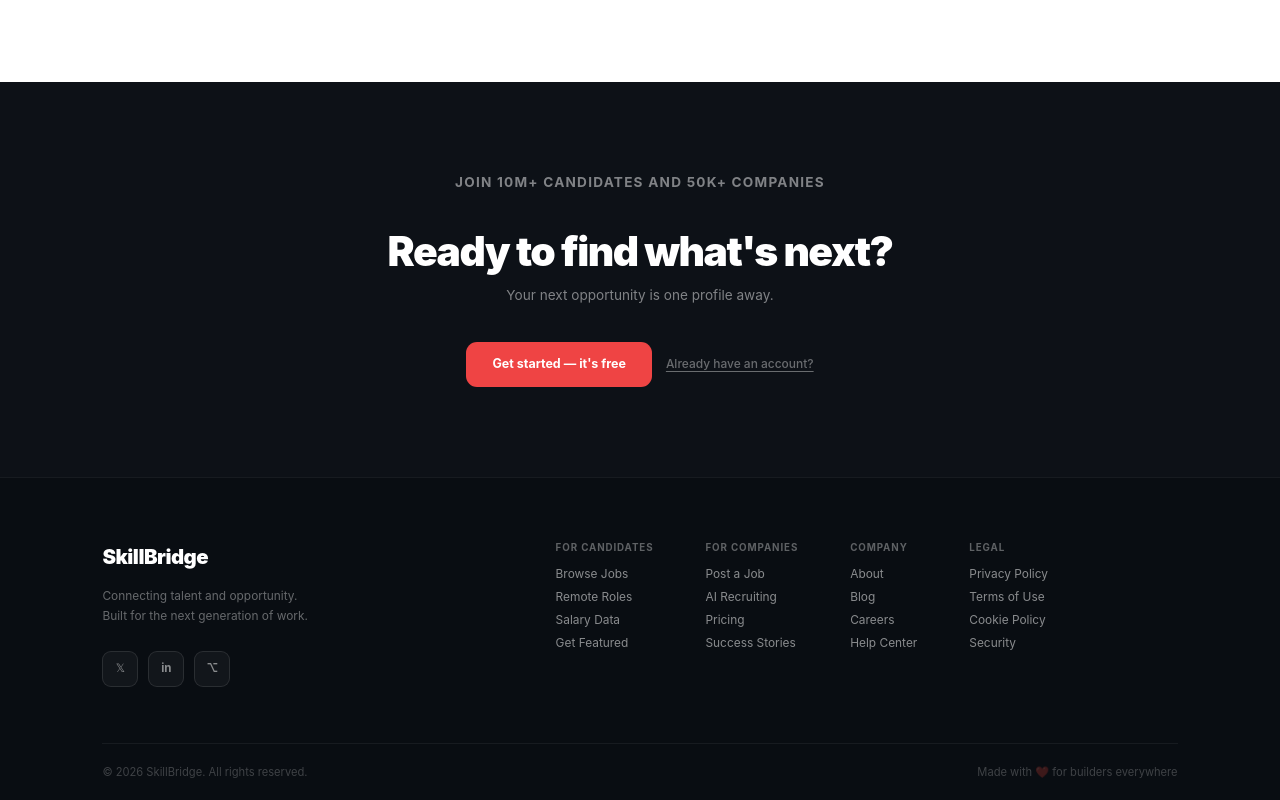
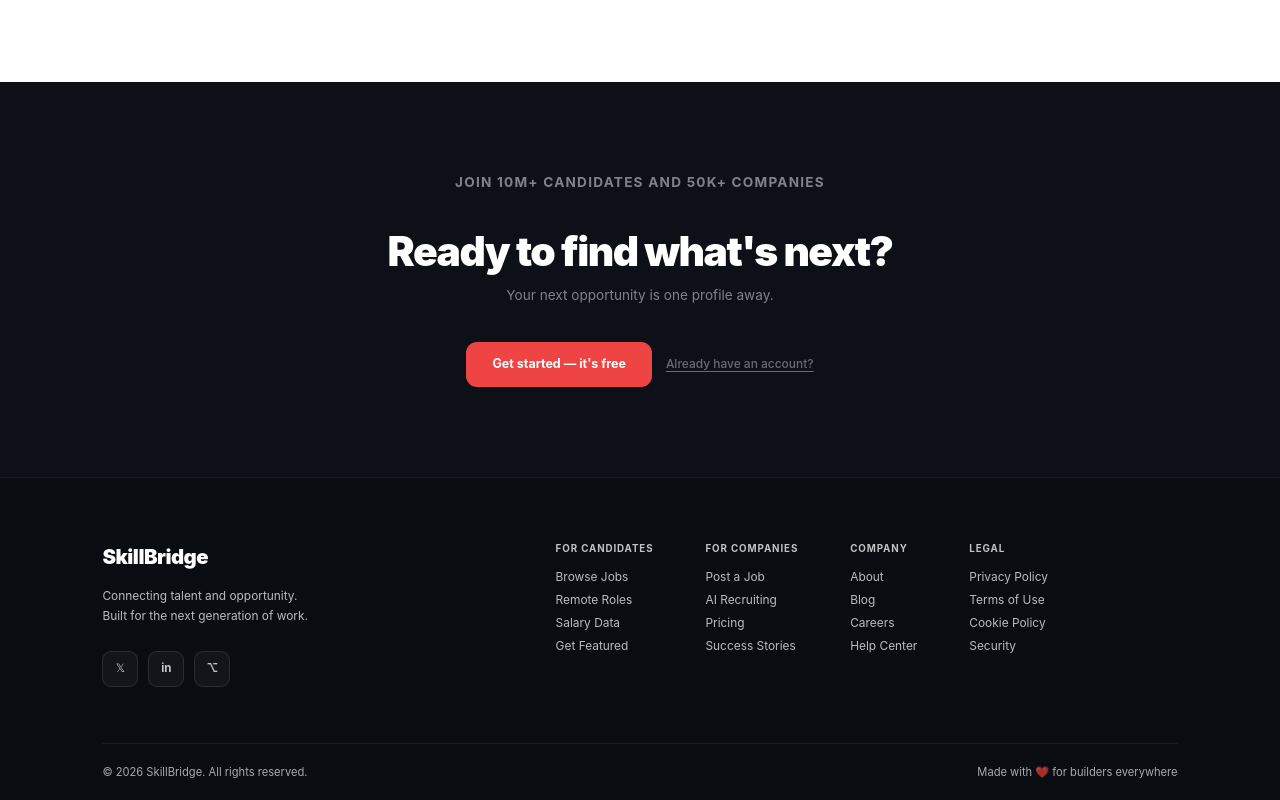
Before and after one commit to Chinmay0608/job-portal-system, a React (Vite) app in the folder frontend/: page / in a window 1280 px wide. Shown: the part 2819-3619 px from the top of the page. Built offline with nearby package versions, Linux system fonts and the light colour scheme; no server answers.

Commit message:
Fix Footer heading hierarchy and color contrast for 95+ Accessibility

```diff
--- a/frontend/src/Components/Footer.jsx
+++ b/frontend/src/Components/Footer.jsx
@@ -38,7 +38,7 @@ function Footer() {
         {/* Links Navigation Grid */}
         <div className="footer-links-grid">
           <div className="footer-col">
-            <h4>For Candidates</h4>
+            <div className="footer-col-heading">For Candidates</div>
             <button onClick={() => handleJobNavigation("all")}>Browse Jobs</button>
             <button onClick={() => handleJobNavigation("remote")}>Remote Roles</button>
             <button onClick={() => delayedNavigate("/salary-data")}>Salary Data</button>
@@ -46,7 +46,7 @@ function Footer() {
           </div>
 
           <div className="footer-col">
-            <h4>For Companies</h4>
+            <div className="footer-col-heading">For Companies</div>
             <button onClick={() => navigate("/register", {state: { role: "recruiter" }, })}>Post a Job</button>
             <button onClick={() => delayedNavigate("/ai-recruiting")}>AI Recruiting</button>
             <button onClick={() => delayedNavigate("/register")}>Pricing</button>
@@ -54,7 +54,7 @@ function Footer() {
           </div>
 
           <div className="footer-col">
-            <h4>Company</h4>
+            <div className="footer-col-heading">Company</div>
             <button onClick={() => delayedNavigate("/about")}>About</button>
             <button onClick={() => delayedNavigate("/blog")}>Blog</button>
             <button onClick={() => delayedNavigate("/careers")}>Careers</button>
@@ -62,7 +62,7 @@ function Footer() {
           </div>
 
           <div className="footer-col">
-            <h4>Legal</h4>
+            <div className="footer-col-heading">Legal</div>
             <button onClick={() => delayedNavigate("/privacy-policy")}>Privacy Policy</button>
             <button onClick={() => delayedNavigate("/terms-of-use")}>Terms of Use</button>
             <button onClick={() => delayedNavigate("/cookie-policy")}>Cookie Policy</button>
--- a/frontend/src/Styles/components/Footer.css
+++ b/frontend/src/Styles/components/Footer.css
@@ -35,7 +35,7 @@
 
 .footer-tagline {
   font-size: 0.875rem;
-  color: rgba(255,255,255,0.38);
+  color: rgba(255,255,255,0.72);
   line-height: 1.7;
   max-width: 220px;
   margin-bottom: 24px;
@@ -55,7 +55,7 @@
   border-radius: 9px;
   border: 1px solid rgba(255,255,255,0.1);
   background: rgba(255,255,255,0.04);
-  color: rgba(255,255,255,0.5);
+  color: rgba(255,255,255,0.75);
   font-size: 0.85rem;
   font-weight: 700;
   text-decoration: none;
@@ -81,12 +81,12 @@
   gap: 11px;
 }
 
-.footer-col h4 {
+.footer-col-heading {
   font-size: 0.72rem;
   font-weight: 700;
   letter-spacing: 0.09em;
   text-transform: uppercase;
-  color: rgba(255,255,255,0.35);
+  color: rgba(255,255,255,0.75);
   margin-bottom: 4px;
 }
 
@@ -94,7 +94,7 @@
 .footer-col a,
 .footer-col button {
   font-size: 0.875rem;
-  color: rgba(255,255,255,0.52);
+  color: rgba(255,255,255,0.72);
   text-decoration: none;
   transition: color 0.2s;
   line-height: 1;
@@ -111,7 +111,7 @@
 /* Hover */
 .footer-col a:hover,
 .footer-col button:hover {
-  color: rgba(255,255,255,0.88);
+  color: #ffffff;
 }
 
 /* BOTTOM BAR */
@@ -124,12 +124,12 @@
 
 .footer-bottom span {
   font-size: 0.82rem;
-  color: rgba(255,255,255,0.22);
+  color: rgba(255,255,255,0.65);
 }
 
 .footer-bottom-right {
   font-size: 0.82rem;
-  color: rgba(255,255,255,0.22);
+  color: rgba(255,255,255,0.65);
 }
 
 /* RESPONSIVE */
```
